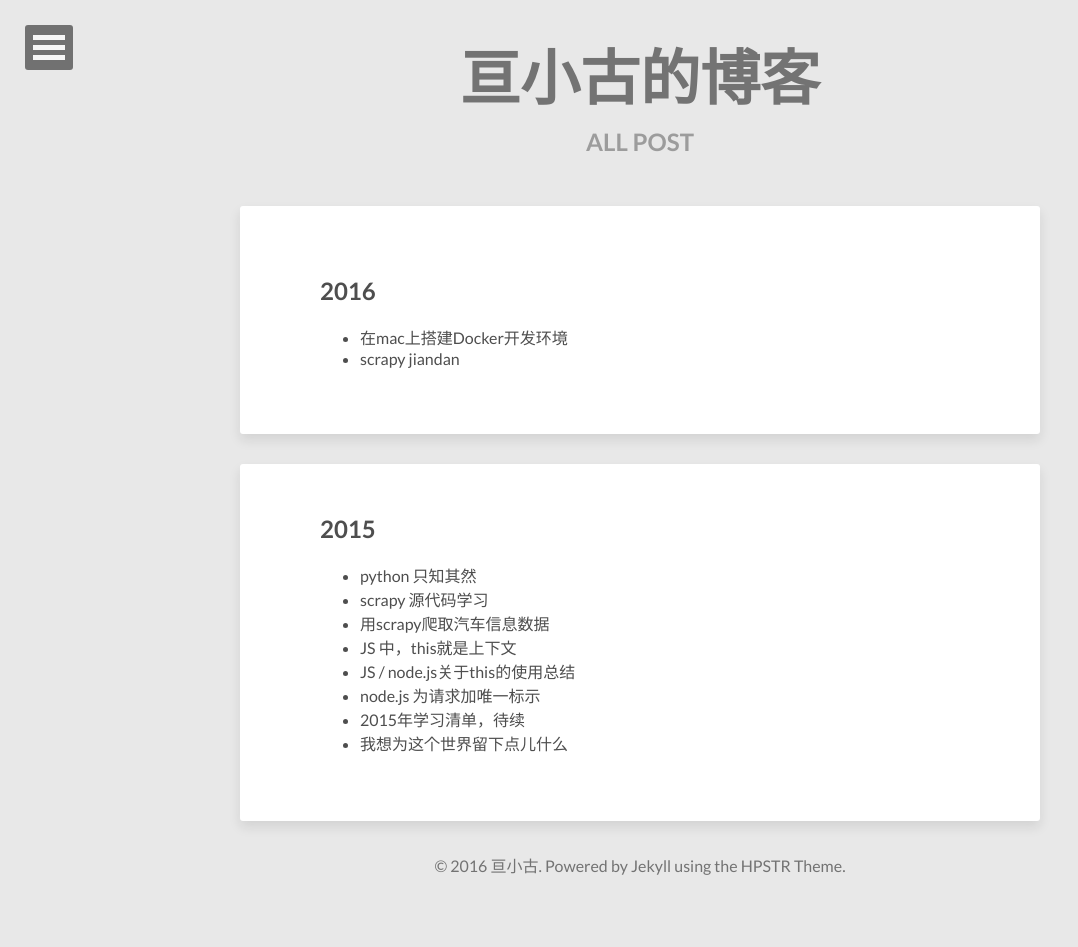
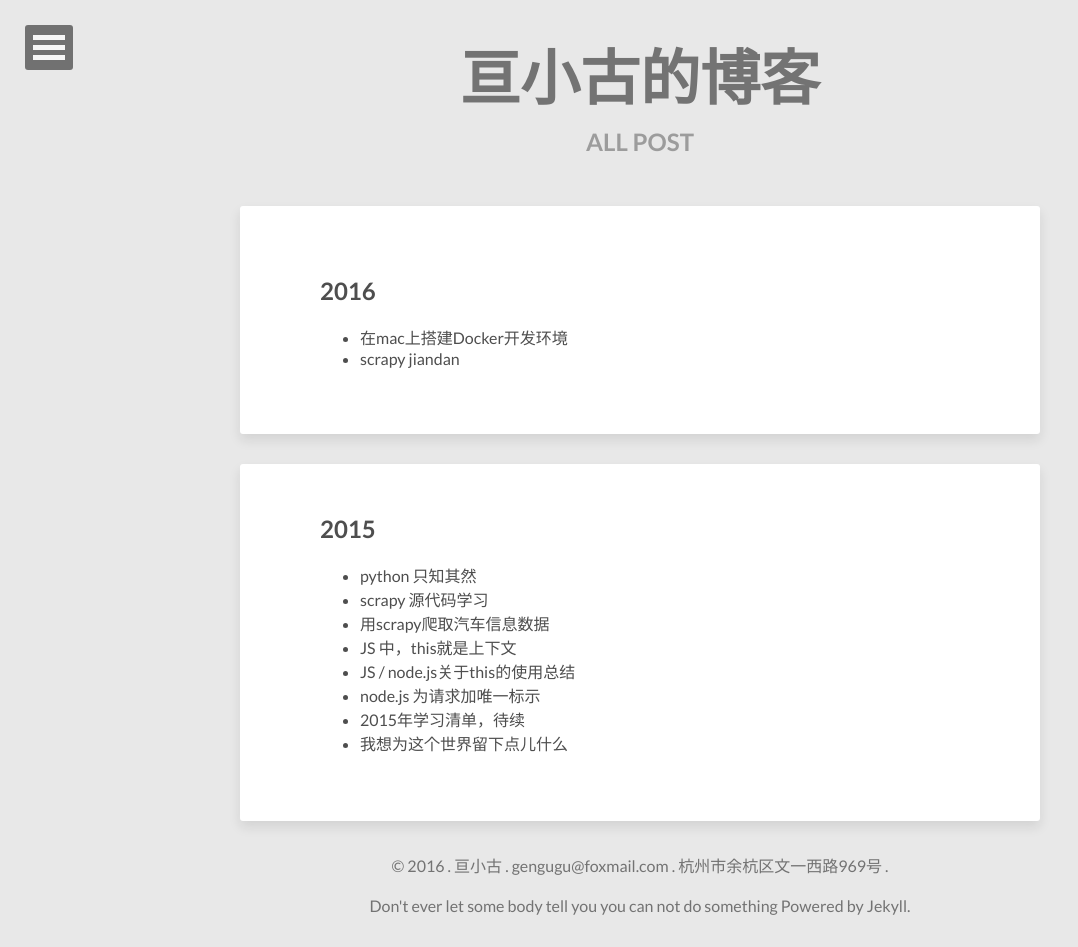
Before and after one commit to gengu/myblog, a Jekyll site: the page built from posts/index.html, in a window 1280 px wide. Shown: the whole page, without its empty margins (0-1078 px from the left). Built offline with Jekyll 4.4.1, drawn with Linux system fonts in a browser that asks for light colours; before the commit the page ends 909 px from its top, so only the background shows below that.

Commit message:
change footer

```diff
--- a/_config.yml
+++ b/_config.yml
@@ -9,9 +9,10 @@ url: http://www.genxiaogu.com
 # Owner/author information
 owner:
   name:           亘小古
+  address:        杭州市余杭区文一西路969号
   avatar:         avatar.jpg
-  bio:            "Don't ever let some body tell you you can not do something . <br> <br> 阿里巴巴 "
-  email:         gengugu@gmail.com
+  bio:            "Don't ever let some body tell you you can not do something "
+  email:         gengugu@foxmail.com
   # Social networking links used in footer. Update and remove as you like.
   weibo: 2873228784
   zhihu : gengu
--- a/_includes/footer.html
+++ b/_includes/footer.html
@@ -1 +1,2 @@
-<span>&copy; {{ site.time | date: '%Y' }} {{ site.owner.name }}. Powered by <a href="http://jekyllrb.com" rel="nofollow">Jekyll</a> using the <a href="https://mademistakes.com/work/hpstr-jekyll-theme/" rel="nofollow">HPSTR Theme</a>.</span>
+<span>&copy; {{ site.time | date: '%Y' }} . {{ site.owner.name }} . {{ site.owner.email }} . {{ site.owner.address }} . </span>
+<br/><br/><span>{{ site.owner.bio }} Powered by <a href="http://jekyllrb.com" rel="nofollow">Jekyll</a>.</span>
```
